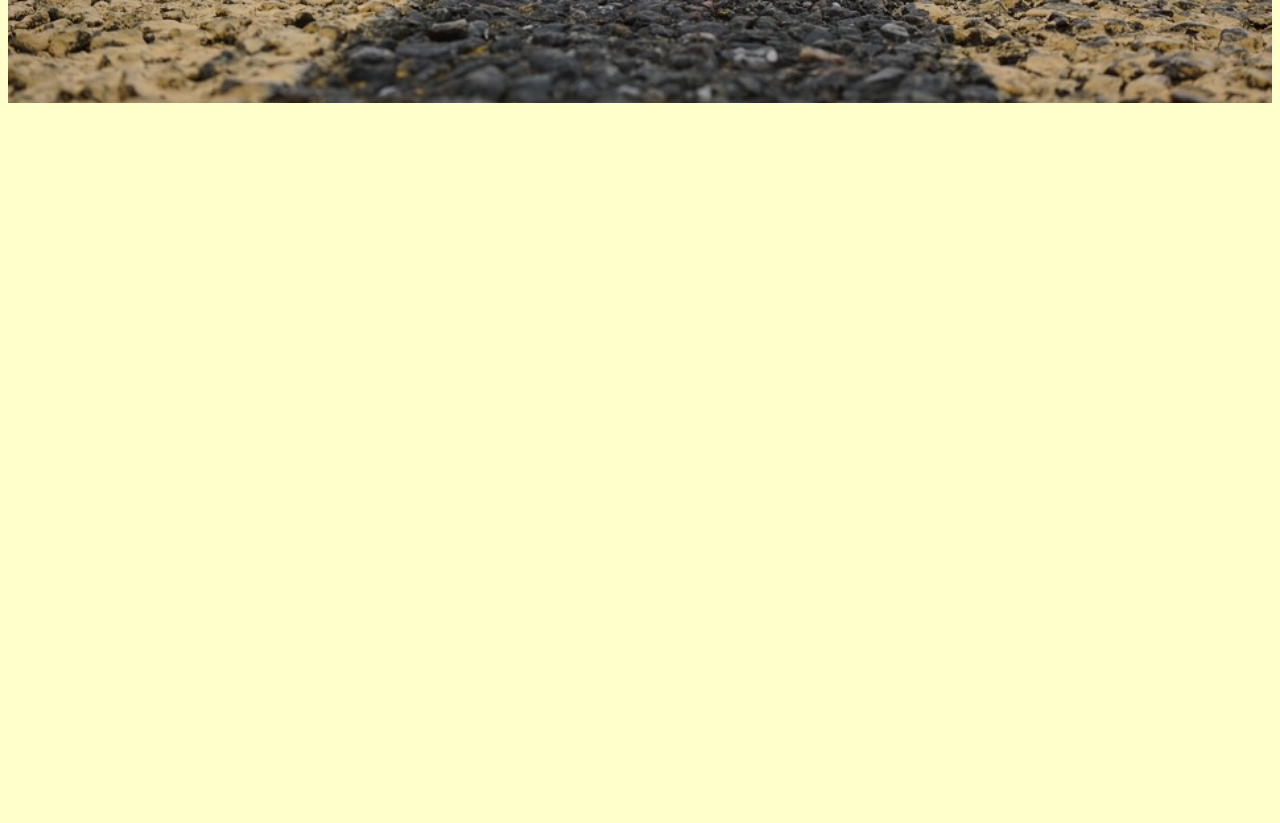
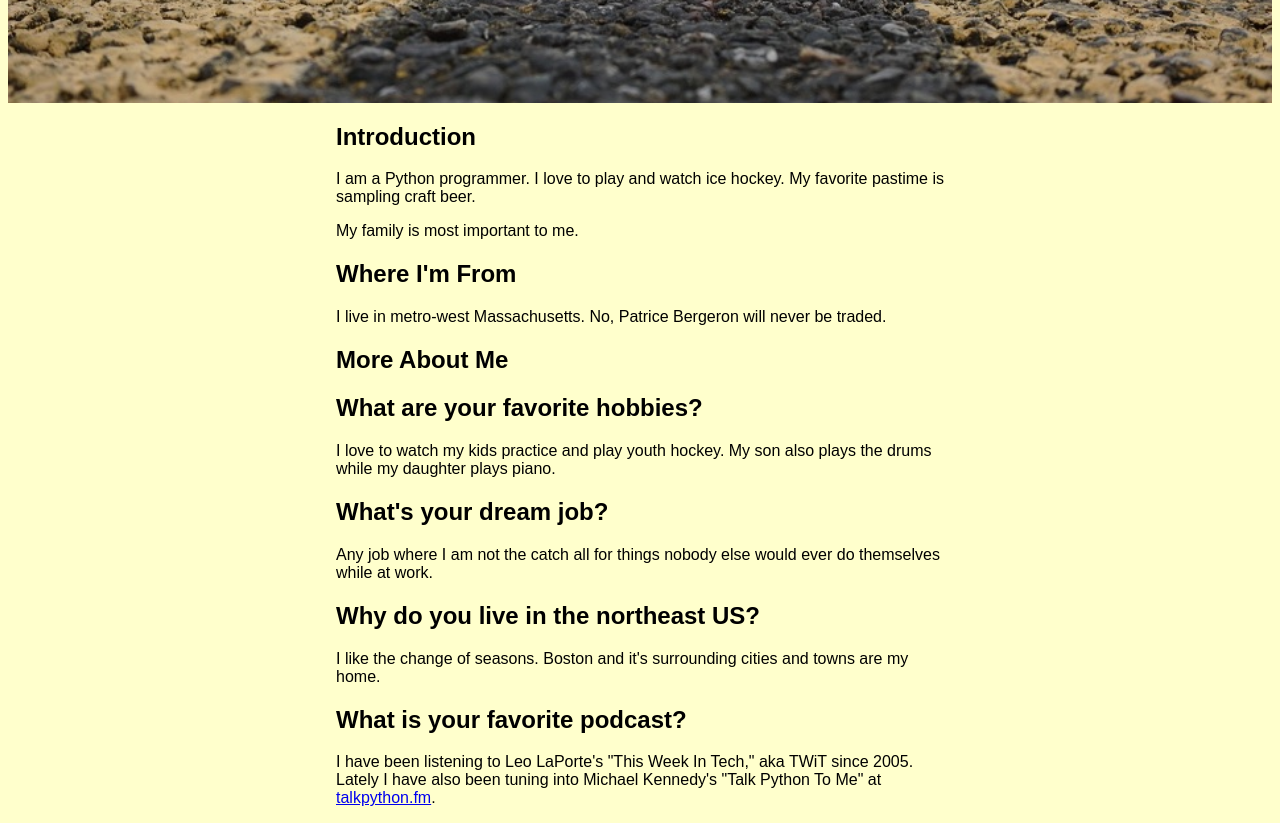
Before and after one commit to chiefspace/aboutme, a plain HTML site: page index.html in a window 1280 px wide. Shown: the part 201-1024 px from the top of the page. Before the commit the page ends 800 px from the top, so only its background shows below. Drawn offline with Linux system fonts and the light colour scheme; a web font is replaced by a local one.

Commit message:
Added body section and body styling

```diff
--- a/index.html
+++ b/index.html
@@ -5,11 +5,29 @@
     <p class="masthead-intro">Hi, I'm</p>
     <h1 class="masthead-heading">Ben Altieri!</h1>
 </header>
-<section>
+
+<section class="introduction-section">
+    <h1>Introduction</h1>
+    <p>I am a Python programmer.  I love to play and watch ice hockey. My favorite pastime is sampling craft beer.</p>
+    <p>My family is most important to me.</p>
 </section>
-<section>
+
+<section class="location-section">
+    <h1>Where I'm From</h1>
+    <p>I live in metro-west Massachusetts.  No, Patrice Bergeron will never be traded.</p>
 </section>
-<section>
+
+<section class="questions-section">
+    <h1>More About Me</h1>
+    <h2>What are your favorite hobbies?</h2>
+    <p>I love to watch my kids practice and play youth hockey.  My son also plays the drums while my daughter plays piano.</p>
+    <h2>What's your dream job?</h2>
+    <p>Any job where I am not the catch all for things nobody else would ever do themselves while at work.</p>
+    <h2>Why do you live in the northeast US?</h2>
+    <p>I like the change of seasons.  Boston and it's surrounding cities and towns are my home.</p>
+    <h2>What is your favorite podcast?</h2>
+    <p>I have been listening to Leo LaPorte's "This Week In Tech," aka TWiT since 2005.  Lately I have also been tuning into Michael Kennedy's "Talk Python To Me" at <a href="http://talkpython.fm">talkpython.fm</a>.</p>
 </section>
+
 <footer>
 </footer>
--- a/style.css
+++ b/style.css
@@ -1,6 +1,6 @@
 .masthead-intro,.masthead-heading{
  	text-align: center;
- 	color: #ffffcc;
+ 	color: #FFCF33;
 }
 
 .masthead {
@@ -32,3 +32,11 @@ body {
 body {
   font-family: 'MyWebFont', Fallback, sans-serif;
 }
+
+.introduction-section,
+.location-section,
+.questions-section {
+    max-width: 38em;
+    margin-left: auto;
+    margin-right: auto;
+}
```
